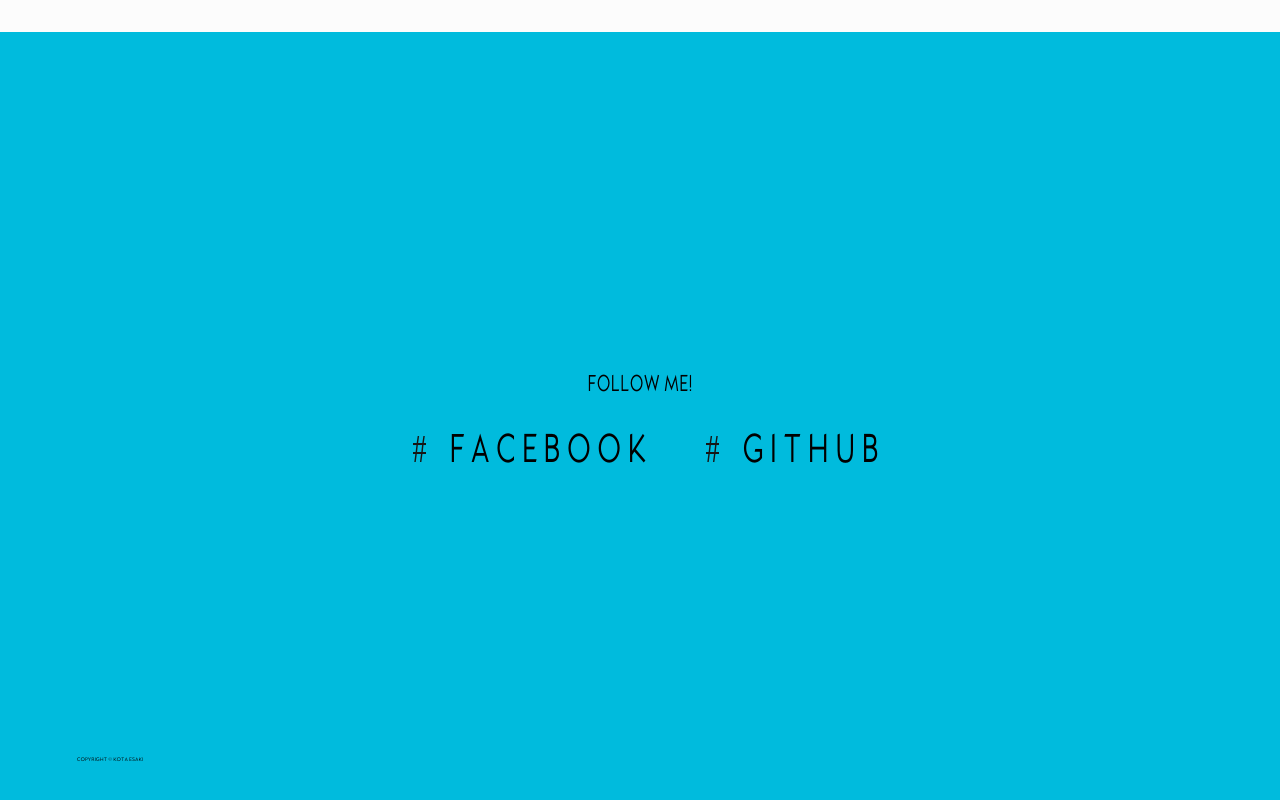
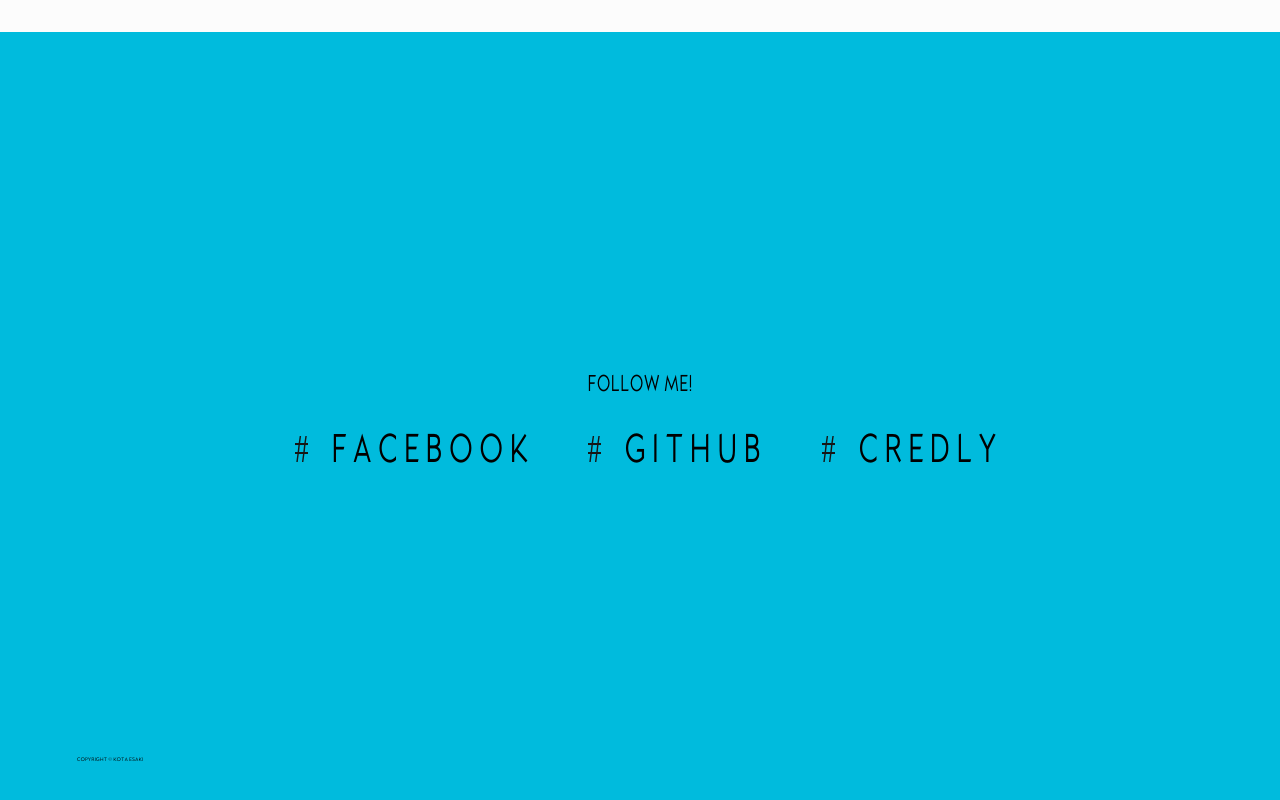
Before and after one commit to kotaesaki/portfolio, a plain HTML site: page index.html in a window 1280 px wide. Shown: the part 3166-3966 px from the top of the page. Drawn offline with nearby package versions, Linux system fonts and the light colour scheme; a web font is replaced by a local one.

Commit message:
credlyURL追加

```diff
--- a/index.html
+++ b/index.html
@@ -60,7 +60,6 @@
 
 	</div>
 
-
 	<section id="about" class="pages">
 		<div id="about-inner">
 		<h3 id="about-title" class="title fadein2">ABOUT</h3>
@@ -73,14 +72,6 @@
 		</div>
 		</div>
 	</section>
-
-
-
-
-
-
-
-
 
 
 	<section id="portfolio" class="pages">
@@ -168,6 +159,7 @@
 		<ul>
 			<li><a href="https://www.facebook.com/profile.php?id=100008296080637" target="_blank">FACEBOOK</a></li>
 			<li><a href="https://github.com/kotaesaki" target="_blank">GITHUB</a></li>
+			<li><a href="https://www.credly.com/users/kota-esaki/badges" target="_blank">CREDLY</a></li>
 		</ul>
 		</div>
 		<div id="global-footer-info">
```
Also changed, not shown: 1 other file.
